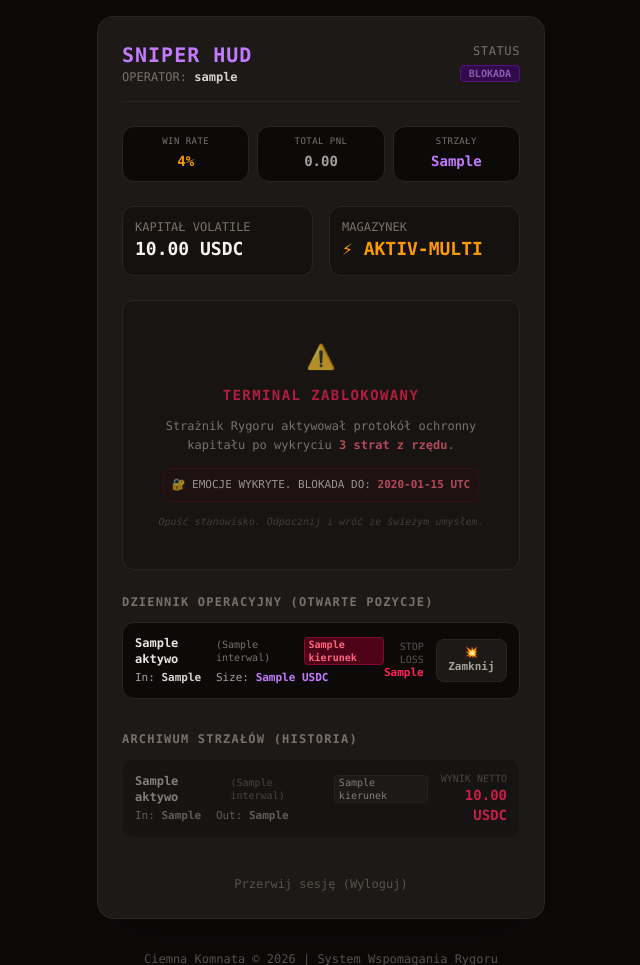
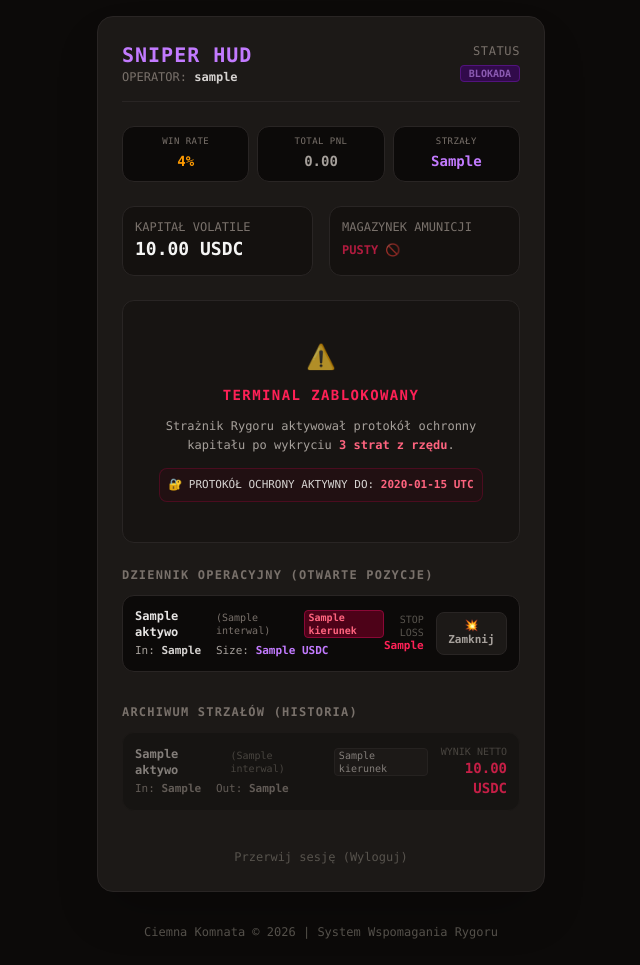
Before and after one commit to msyc1990/trader_app, a FastAPI app: template app/templates/hud.html in a window 1280 px wide. Shown: the top 965 px of the page, without its empty margins (319-959 px from the left). After the commit the page ends 939 px from the top, so only its background shows below. Run offline with FastAPI, Linux system fonts and the light colour scheme; the template is opened without the code that fills it: most values are stand-ins (such as "Sample title", 1, 10 or a date in 2020); some libraries are stand-ins or nearby versions.

Commit message:
feat: Add ammunition management for users and update HUD display

```diff
--- a/app/routers/ui.py
+++ b/app/routers/ui.py
@@ -8,7 +8,7 @@ from passlib.context import CryptContext
 from sqlmodel import Session, select
 
 from app.database import get_session
-from app.models import Uzytkownik, Transakcja
+from app.models import Uzytkownik, Transakcja, Magazynek
 
 SECRET_KEY = "twoj-bardzo-tajny-klucz-snajpera"
 signer = Signer(SECRET_KEY)
@@ -79,6 +79,15 @@ async def proces_rejestracji(
     session.add(nowy_uzytkownik)
     session.commit()
 
+    # Tworzenie magazynka dla nowego użytkownika
+    nowy_magazynek = Magazynek(
+        uzytkownik_id=nowy_uzytkownik.id,
+        dostepna_amunicja=3,
+        data_resetu=datetime.utcnow() + timedelta(days=7)
+    )
+    session.add(nowy_magazynek)
+    session.commit()
+
     return templates.TemplateResponse(
         request=request,
         name="logowanie.html",
@@ -111,7 +120,7 @@ async def proces_logowania(
     return response
 
 
-# --- BEZPIECZNY ENDPOINT HUD (POWIĄZANY Z SESJĄ) ---
+# --- BEZPIECZNY ENDPOINT HUD (Z LOGIKĄ REFRESHU MAGAZYNKA) ---
 
 @router.get("/hud", response_class=HTMLResponse)
 async def wyswietl_hud(
@@ -119,26 +128,34 @@ async def wyswietl_hud(
     session: Session = Depends(get_session),
     uzytkownik: Uzytkownik = Depends(get_current_user)  # WTRZYKNIĘCIE SESJI
 ) -> HTMLResponse:
-    """Pobiera zalogowanego użytkownika, JEGO pozycje oraz JEGO historię."""
+    """Pobiera zalogowanego użytkownika, obsługuje odnowienie amunicji, pobiera pozycje i historię."""
 
-    # Sprawdzenie aktywnej blokady
+    # 1. Sprawdzenie aktywnej blokady Karcera
     if uzytkownik.blokada_do:
         if datetime.utcnow() > uzytkownik.blokada_do:
-            # Czas blokady minął - automatyczne ułaskawienie
             uzytkownik.status_snajpera = "CZUWANIE"
             uzytkownik.blokada_do = None
             uzytkownik.licznik_prob = 0
             session.add(uzytkownik)
             session.commit()
 
-    # Filtrowanie aktywnych pozycji należących tylko do zalogowanego użytkownika
+    # 2. NOWOŚĆ: Pobranie magazynka i obsługa automatycznego odnowienia amunicji (Lazy Refresh)
+    magazynek = session.exec(select(Magazynek).where(Magazynek.uzytkownik_id == uzytkownik.id)).first()
+    if magazynek:
+        if datetime.utcnow() > magazynek.data_resetu:
+            magazynek.dostepna_amunicja = 3
+            magazynek.data_resetu = datetime.utcnow() + timedelta(days=7)
+            session.add(magazynek)
+            session.commit()
+
+    # 3. Filtrowanie aktywnych pozycji użytkownika
     statement_pozycje = select(Transakcja).where(
         Transakcja.status_pozycji == 'OTWARTA',
         Transakcja.uzytkownik_id == uzytkownik.id
     )
     otwarte_pozycje = session.exec(statement_pozycje).all()
 
-    # Filtrowanie zamkniętych pozycji należących tylko do zalogowanego użytkownika
+    # 4. Filtrowanie zamkniętych pozycji użytkownika
     statement_zamkniete = select(Transakcja).where(
         Transakcja.status_pozycji == 'ZAMKNIETA',
         Transakcja.uzytkownik_id == uzytkownik.id
@@ -157,6 +174,7 @@ async def wyswietl_hud(
         name="hud.html",
         context={
             "uzytkownik": uzytkownik,
+            "magazynek": magazynek,  # KLUCZOWE: Przekazujemy magazynek do frontu!
             "pozycje": otwarte_pozycje,
             "historia": zamkniete_pozycje,
             "total_pnl": round(total_pnl, 2),
@@ -254,8 +272,22 @@ async def proces_strzalu(
             headers={"HX-Retarget": "#error-message"}
         )
 
+    # Pobierz magazynek zalogowanego użytkownika
+    magazynek = session.exec(select(Magazynek).where(Magazynek.uzytkownik_id == uzytkownik.id)).first()
+
+    # Warunek bezpieczeństwa: czy jest magazynek i czy jest dostępna amunicja
+    if not magazynek or magazynek.dostepna_amunicja < 1:
+        return HTMLResponse(
+            content="Błąd: Brak dostępnej amunicji!",
+            headers={"HX-Retarget": "#error-message"}
+        )
+
     uzytkownik.kapital -= kwota_pozycji
     session.add(uzytkownik)
+
+    # Pomniejsz amunicję
+    magazynek.dostepna_amunicja -= 1
+    session.add(magazynek)
 
     nowa_transakcja = Transakcja(
         uzytkownik_id=uzytkownik.id,  # KLUCZOWE: Powiązanie z zalogowanym userem
@@ -319,7 +351,7 @@ async def rozlicz_pozycja(
         # Sprawdzamy, czy osiągnęliśmy limit 3 strat
         if uzytkownik.licznik_prob >= 3:
             uzytkownik.status_snajpera = 'BLOKADA'
-            uzytkownik.blokada_do = datetime.utcnow() + timedelta(hours=24)
+            uzytkownik.blokada_do = datetime.utcnow() + timedelta(seconds=10)
     else:
         # Zysk lub wyjście na zero - resetujemy licznik
         uzytkownik.licznik_prob = 0
--- a/app/templates/hud.html
+++ b/app/templates/hud.html
@@ -42,25 +42,40 @@
             <span class="text-lg font-bold text-stone-100">{{ "%.2f"|format(uzytkownik.kapital) }} USDC</span>
         </div>
         <div class="bg-stone-950/50 border border-stone-800 p-3 rounded-xl font-mono">
-            <span class="text-xs text-stone-500 block">MAGAZYNEK</span>
-            <span class="text-lg font-bold text-amber-500">⚡ AKTIV-MULTI</span>
+            <span class="text-xs text-stone-500 block">MAGAZYNEK AMUNICJI</span>
+            <span class="text-base font-bold text-amber-500 tracking-widest block mt-0.5">
+                {% if magazynek and magazynek.dostepna_amunicja > 0 %}
+                    {% for n in range(magazynek.dostepna_amunicja) %}⚡{% endfor %}
+                    <span class="text-xs text-stone-500 font-normal tracking-normal ml-1">({{ magazynek.dostepna_amunicja }}/3)</span>
+                {% else %}
+                    <span class="text-rose-500 font-bold animate-pulse text-xs uppercase tracking-normal">PUSTY 🚫</span>
+                {% endif %}
+            </span>
         </div>
     </div>
 
     <div id="formularz-rygoru" class="border border-stone-800 bg-stone-950/30 p-4 rounded-xl font-mono">
         {% if uzytkownik.status_snajpera == 'BLOKADA' %}
-            <div class="text-center py-6 space-y-3 animate-pulse">
-                <div class="text-rose-500 text-2xl">⚠️</div>
+            <div class="text-center py-6 space-y-3">
+                <div class="text-rose-500 text-2xl animate-pulse">⚠️</div>
                 <h3 class="text-rose-500 font-bold uppercase tracking-widest text-sm">TERMINAL ZABLOKOWANY</h3>
                 <p class="text-xs text-stone-400 max-w-xs mx-auto leading-relaxed">
                     Strażnik Rygoru aktywował protokół ochronny kapitału po wykryciu <span class="text-rose-400 font-bold">3 strat z rzędu</span>.
                 </p>
                 <div class="bg-rose-950/20 border border-rose-900/40 p-2 rounded-lg text-[11px] text-stone-300 inline-block">
-                    🔐 EMOCJE WYKRYTE. BLOKADA DO: <span class="text-rose-400 font-bold">{{ uzytkownik.blokada_do.strftime('%Y-%m-%d %H:%M') if uzytkownik.blokada_do else 'Brak danych' }} UTC</span>
+                    🔐 PROTOKÓŁ OCHRONY AKTYWNY DO: <span class="text-rose-400 font-bold">{{ uzytkownik.blokada_do.strftime('%Y-%m-%d %H:%M') if uzytkownik.blokada_do else '' }} UTC</span>
                 </div>
-                <p class="text-[10px] text-stone-600 italic">
-                    Opuść stanowisko. Odpocznij i wróć ze świeżym umysłem.
+            </div>
+        {% elif magazynek and magazynek.dostepna_amunicja <= 0 %}
+            <div class="text-center py-6 space-y-3">
+                <div class="text-amber-500 text-2xl animate-pulse">📦</div>
+                <h3 class="text-amber-500 font-bold uppercase tracking-widest text-sm">MAGAZYNEK OPRÓŻNIONY</h3>
+                <p class="text-xs text-stone-400 max-w-xs mx-auto leading-relaxed">
+                    Wykorzystałeś wszystkie przydzielone strzały tradingowe na ten cykl. Oczekuj na uzupełnienie zapasów.
                 </p>
+                <div class="bg-amber-950/20 border border-amber-900/40 p-2 rounded-lg text-[11px] text-stone-300 inline-block">
+                    ⏳ NASTĘPNA DOSTAWA: <span class="text-amber-400 font-bold">{{ magazynek.data_resetu.strftime('%Y-%m-%d %H:%M') }} UTC</span>
+                </div>
             </div>
         {% else %}
             {% include "krok1.html" %}
@@ -69,7 +84,6 @@
 
     <div class="space-y-3">
         <h3 class="text-xs font-mono uppercase tracking-widest text-stone-500 font-bold">Dziennik Operacyjny (Otwarte pozycje)</h3>
-
         <div id="lista-pozycji" class="space-y-2">
             {% if pozycje %}
                 {% for pozycja in pozycje %}
@@ -93,7 +107,6 @@
                             <span class="text-stone-600 block text-[10px]">STOP LOSS</span>
                             <span class="text-rose-500 font-bold">{{ pozycja.stop_loss }}</span>
                         </div>
-
                         <button hx-post="/auth/hud/pozycja/{{ pozycja.id }}/zamknij-widok"
                                 hx-target="#pozycja-row-{{ pozycja.id }}"
                                 hx-swap="outerHTML"
@@ -113,7 +126,6 @@
 
     <div class="space-y-3 pt-2">
         <h3 class="text-xs font-mono uppercase tracking-widest text-stone-500 font-bold">Archiwum Strzałów (Historia)</h3>
-
         <div id="archiwum-pozycji" class="space-y-2">
             {% if historia %}
                 {% for poz in historia %}
@@ -131,7 +143,6 @@
                             <span>Out: <b>{{ poz.cena_wyjscia }}</b></span>
                         </div>
                     </div>
-
                     <div class="text-right">
                         <span class="text-[10px] text-stone-600 block uppercase">Wynik Netto</span>
                         <span class="font-bold text-sm {% if poz.wynik_finansowy >= 0 %}text-emerald-400{% else %}text-rose-500{% endif %}">
```
Also changed, not shown: database.db.
